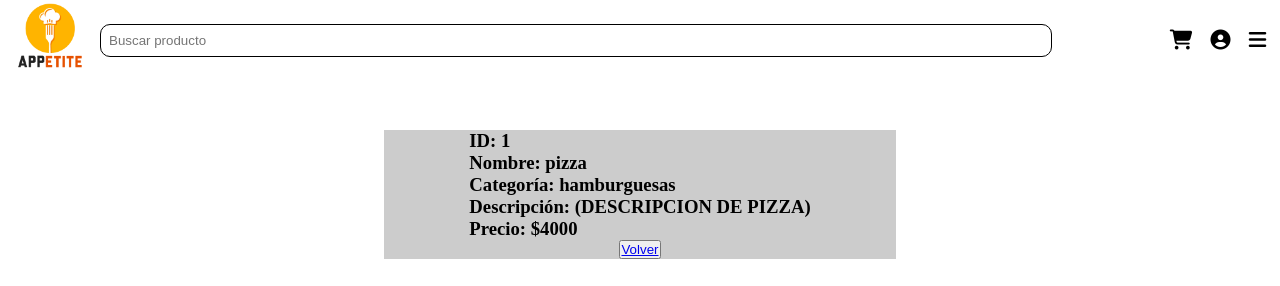
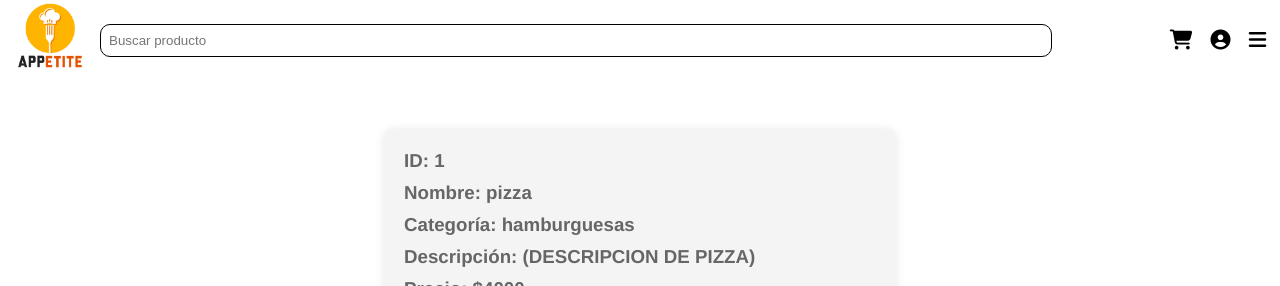
Before and after one commit to Santi163M/grupo_6_appetite, a Node server app: page /products/1 in a window 1280 px wide. Shown: the top 286 px of the page. Run offline with Node 20, Linux system fonts and the light colour scheme; data comes from the database, SQL or seed files in the repository; some libraries are stand-ins or nearby versions.

Commit message:
Detail Product update

```diff
--- a/public/css/productDetails.css
+++ b/public/css/productDetails.css
@@ -3,7 +3,9 @@
     padding: 0;
     box-sizing: border-box;
 }
-
+body {
+    font-family: "Helvetica Neue", Arial, sans-serif;
+  }
 .producto {
     width: 80%;
     margin: 20px auto;
@@ -16,13 +18,41 @@
 .producto article {
     width: 50%;
     margin: 30px auto;
-    background-color: #ccc;
     display: flex;
     flex-wrap: wrap;
     flex-direction: column;
     align-items: center;
 }
-
+.datos {
+    width: 100%;
+    max-width: 1200px;
+    margin: 0 auto;
+    padding: 20px;
+    box-sizing: border-box;
+    background-color: #f4f4f4;
+    border-radius: 8px;
+    box-shadow: 0 0 10px rgba(0, 0, 0, 0.1);
+  }
+  .datos h3 {
+    color: #666;
+    margin-bottom: 10px;
+  }
+  .return button{
+    background-color: #3498db;
+    color: #fff;
+    padding: 10px 15px;
+    width: 170px;
+    border: none;
+    border-radius: 5px;
+    cursor: pointer;
+    text-align: center;
+    font-size: 16px;
+    transition: background-color 0.3s ease;
+    margin: 5px;
+  }
+  .return button:hover{
+    background-color: #2980b9
+  }
 .img {
     width: 50%;
 }
--- a/src/views/home.ejs
+++ b/src/views/home.ejs
@@ -36,7 +36,6 @@
         document.getElementById("carousel-image").src = images[index];
     }
 
-    // Cambiar imagen 1seg.
     setInterval(showNextImage, 3000);
 </script>
 
--- a/src/views/productDetails.ejs
+++ b/src/views/productDetails.ejs
@@ -23,7 +23,9 @@
                     <h3>Precio: $<%= producto.precio %></h3>
                 </div>
 
-                <button><a href="/products">Volver</a></button>
+                <a href="/products" class="return">
+                    <button>Volver</button>
+                </a>
             </article>
         </section>
     </main>
```
